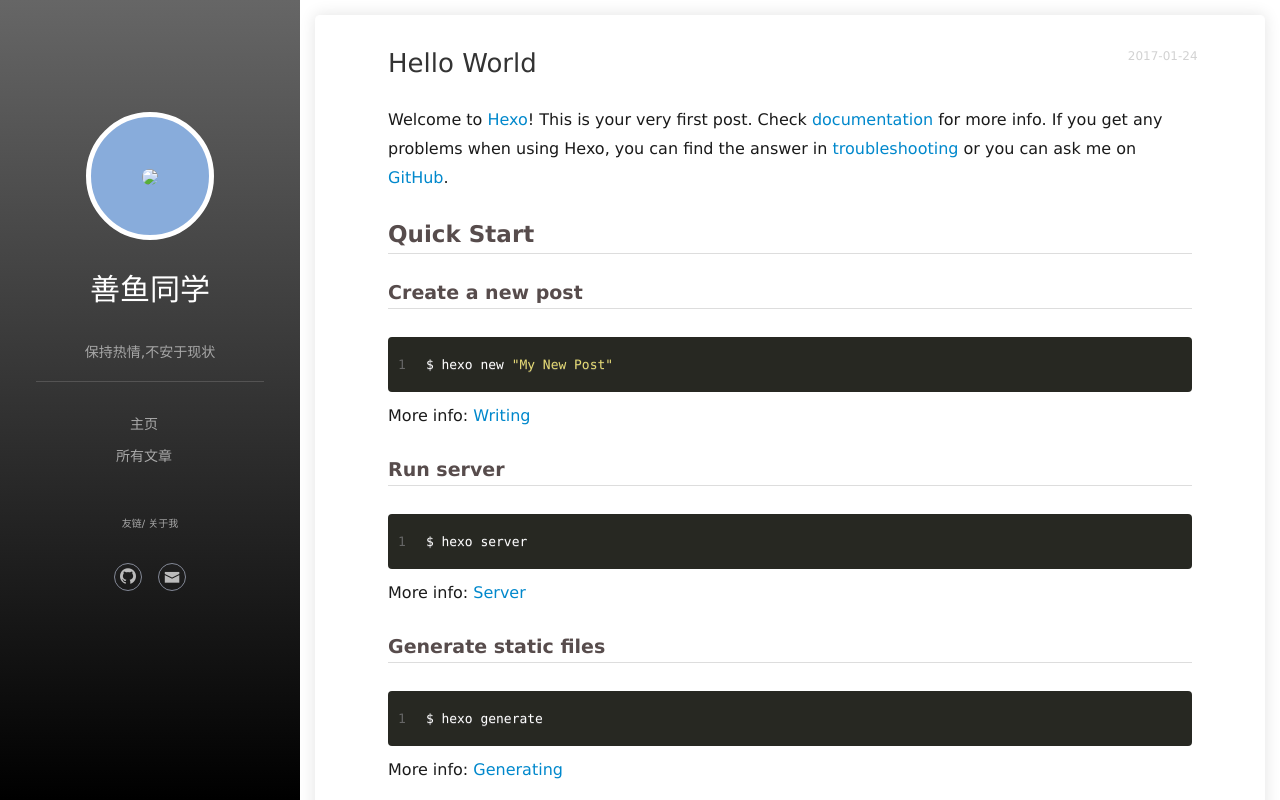
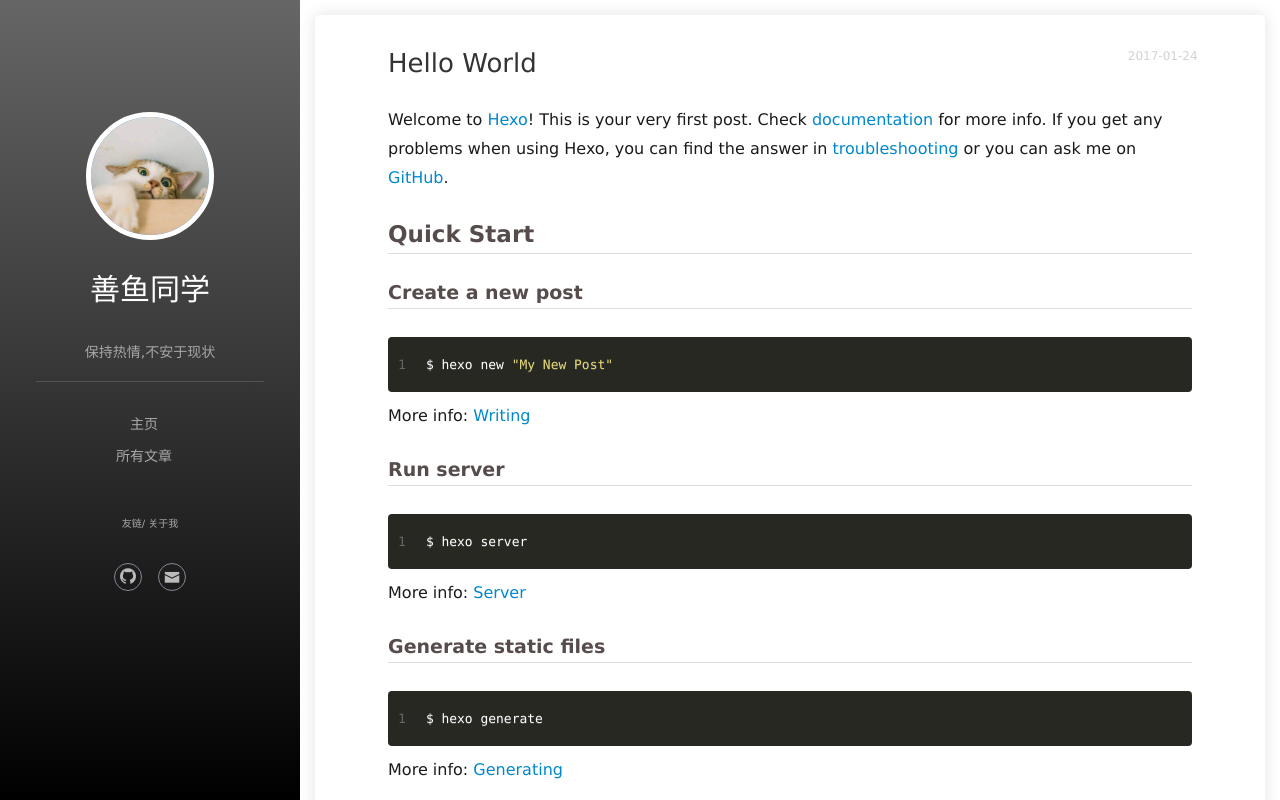
Before and after one commit to shanyutongxue/shanyutongxue.github.io, a plain HTML site: page 2017/01/24/hello-world/index.html in a window 1280 px wide. Drawn offline with Linux system fonts and the light colour scheme.

Commit message:
Site updated: 2017-04-19 10:39:19

```diff
--- a/2017/01/24/hello-world/index.html
+++ b/2017/01/24/hello-world/index.html
@@ -25,7 +25,7 @@
     <link rel="alternative" href="/atom.xml" title="善鱼同学" type="application/atom+xml">
 
 
-    <link rel="icon" href="/img/header.png">
+    <link rel="icon" href="/img/header.jpeg">
 
   <link rel="stylesheet" type="text/css" href="/./main.361ca9.css">
   <style type="text/css">
@@ -48,7 +48,7 @@
 <div class="intrude-less">
 	<header id="header" class="inner">
 		<a href="/" class="profilepic">
-			<img src="/img/header.png" class="js-avatar">
+			<img src="/img/header.jpeg" class="js-avatar">
 		</a>
 		<hgroup>
 		  <h1 class="header-author"><a href="/">善鱼同学</a></h1>
@@ -102,7 +102,7 @@
 	<div class="intrude-less">
 		<header id="header" class="inner">
 			<div class="profilepic">
-				<img src="/img/header.png" class="js-avatar">
+				<img src="/img/header.jpeg" class="js-avatar">
 			</div>
 			<hgroup>
 			  <h1 class="header-author js-header-author">善鱼同学</h1>
--- a/2017/04/14/My-first-Blogls/index.html
+++ b/2017/04/14/My-first-Blogls/index.html
@@ -19,7 +19,7 @@
     <link rel="alternative" href="/atom.xml" title="善鱼同学" type="application/atom+xml">
 
 
-    <link rel="icon" href="/img/header.png">
+    <link rel="icon" href="/img/header.jpeg">
 
   <link rel="stylesheet" type="text/css" href="/./main.361ca9.css">
   <style type="text/css">
@@ -42,7 +42,7 @@
 <div class="intrude-less">
 	<header id="header" class="inner">
 		<a href="/" class="profilepic">
-			<img src="/img/header.png" class="js-avatar">
+			<img src="/img/header.jpeg" class="js-avatar">
 		</a>
 		<hgroup>
 		  <h1 class="header-author"><a href="/">善鱼同学</a></h1>
@@ -96,7 +96,7 @@
 	<div class="intrude-less">
 		<header id="header" class="inner">
 			<div class="profilepic">
-				<img src="/img/header.png" class="js-avatar">
+				<img src="/img/header.jpeg" class="js-avatar">
 			</div>
 			<hgroup>
 			  <h1 class="header-author js-header-author">善鱼同学</h1>
```
Also changed, not shown: archives/2017/01/index.html (+3 -3 lines), archives/2017/04/index.html (+3 -3 lines), archives/2017/index.html (+3 -3 lines), archives/index.html (+3 -3 lines), index.html (+3 -3 lines).
